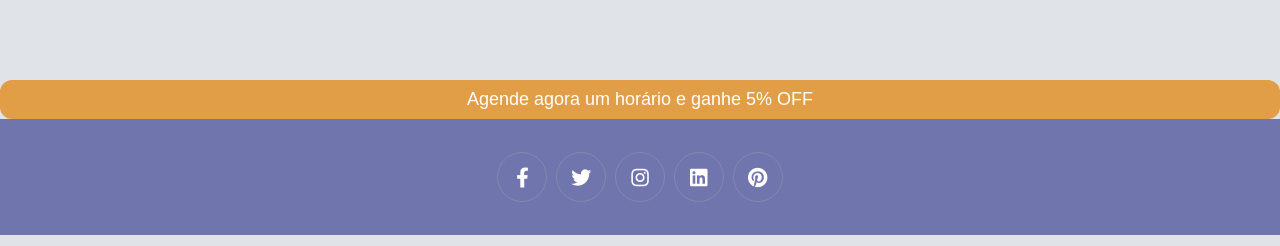
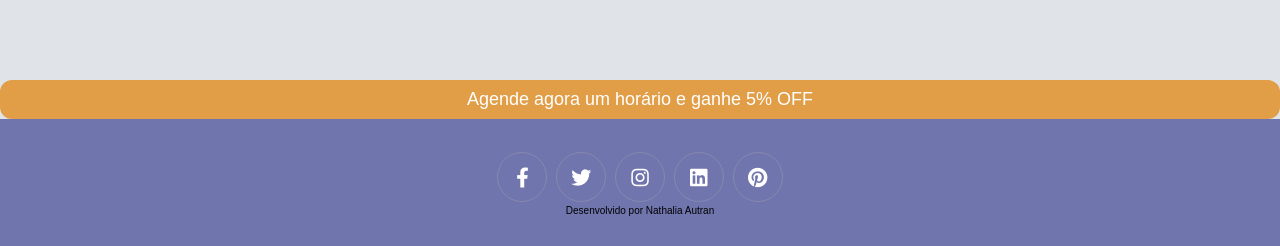
Before and after one commit to nathaliaautran/Desc-site, a plain HTML site: page Desc-final:trilha1/index.html in a window 1280 px wide. Shown: the part 2800-3046 px from the top of the page. Drawn offline with Linux system fonts and the light colour scheme.

Commit message:
Update index.html

```diff
--- a/Desc-final:trilha1/index.html
+++ b/Desc-final:trilha1/index.html
@@ -115,6 +115,7 @@
                     <a href="#" class="fab fa-instagram"></a>
                     <a href="#" class="fab fa-linkedin"></a>
                     <a href="#" class="fab fa-pinterest"></a>
+                    <p>Desenvolvido por Nathalia Autran</p>
                 </div>
             </section>
         </footer>
```
